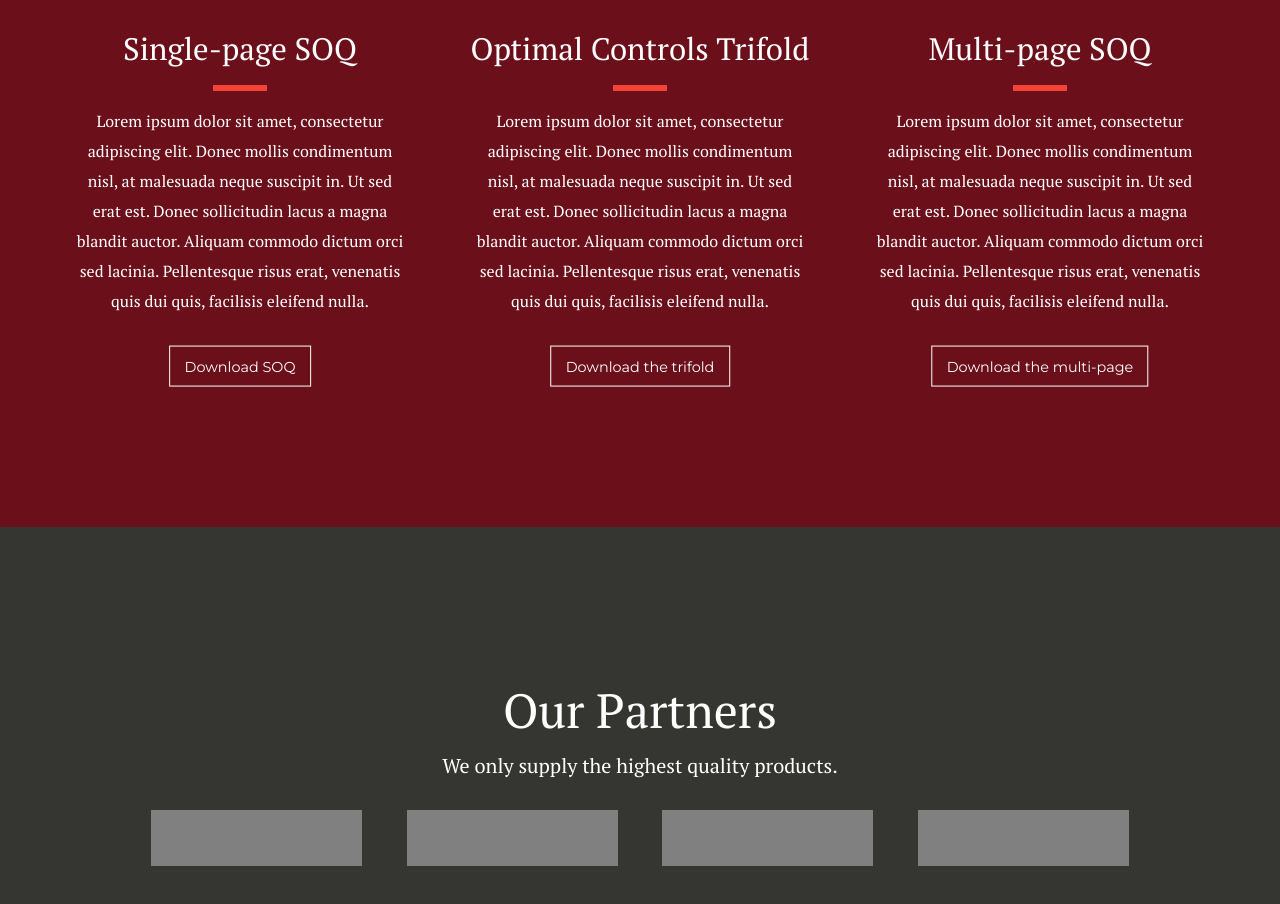
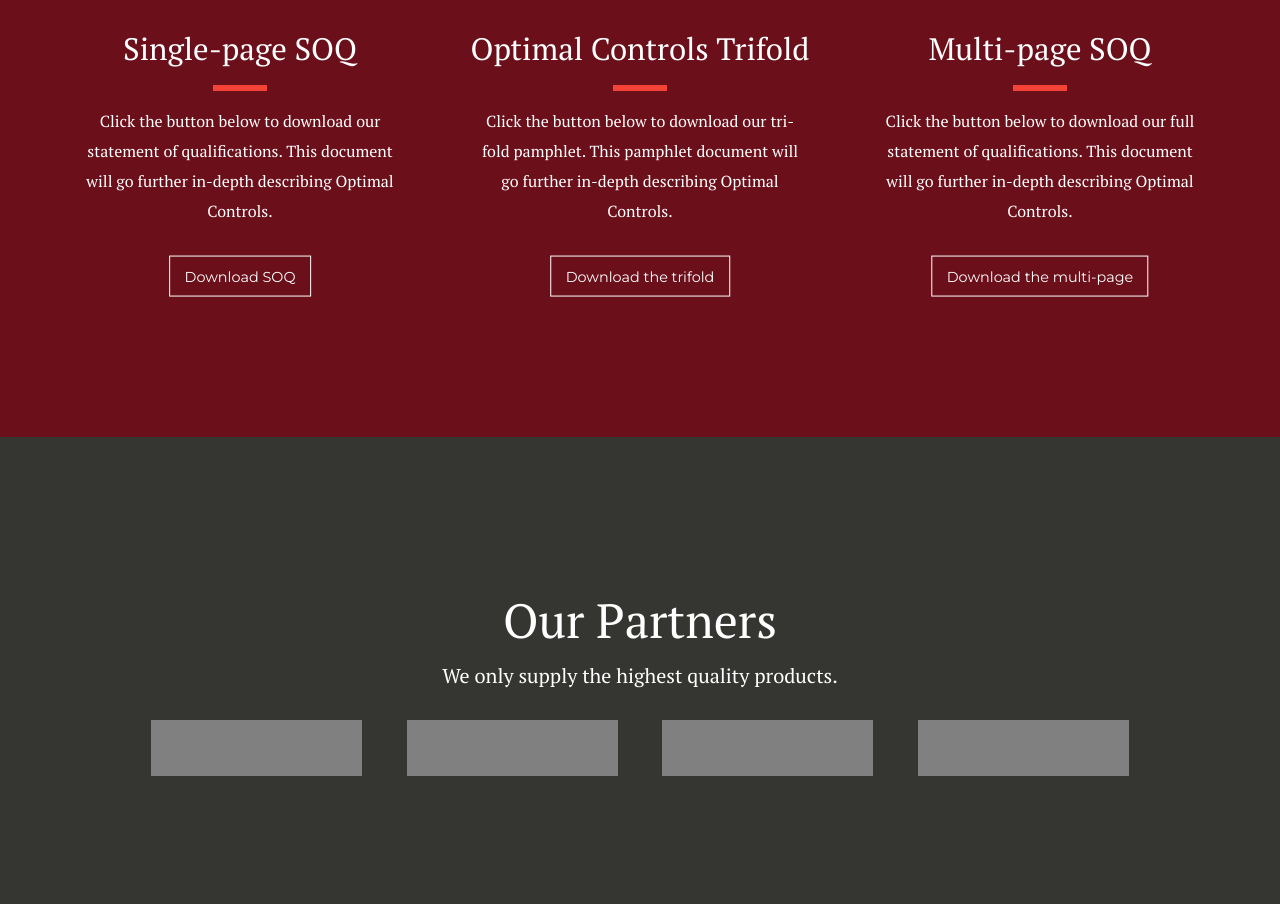
Before and after one commit to niwong/optimalcontrols.net, a plain HTML site: page index.html in a window 1280 px wide. Shown: the part 1223-2127 px from the top of the page. Drawn offline with Linux system fonts and the light colour scheme.

Commit message:
soq desc

```diff
--- a/index.html
+++ b/index.html
@@ -46,7 +46,7 @@
         <div class="iconCont"><i class="fa fa-file-pdf-o icon fa-3x" aria-hidden="true"></i></div>
         <h3 class="soqHeader">Single-page SOQ</h2>
         <div class="brickDivide center"></div>
-        <p class="soqDesc">Lorem ipsum dolor sit amet, consectetur adipiscing elit. Donec mollis condimentum nisl, at malesuada neque suscipit in. Ut sed erat est. Donec sollicitudin lacus a magna blandit auctor. Aliquam commodo dictum orci sed lacinia. Pellentesque risus erat, venenatis quis dui quis, facilisis eleifend nulla.</p>
+        <p class="soqDesc">Click the button below to download our statement of qualifications.  This document will go further in-depth describing Optimal Controls.</p>
         <span class="center"><a class="hollow button soqButton" href="/res/optimalControlsSinglePage.pdf">Download SOQ</a></span>
         <div class="borderDivider show-for-small-only"></div>
       </div>
@@ -54,7 +54,7 @@
         <div class="iconCont"><i class="fa fa-file-text-o icon fa-3x" aria-hidden="true"></i></div>
         <h3 class="soqHeader">Optimal Controls Trifold</h2>
         <div class="brickDivide center"></div>
-        <p class="soqDesc">Lorem ipsum dolor sit amet, consectetur adipiscing elit. Donec mollis condimentum nisl, at malesuada neque suscipit in. Ut sed erat est. Donec sollicitudin lacus a magna blandit auctor. Aliquam commodo dictum orci sed lacinia. Pellentesque risus erat, venenatis quis dui quis, facilisis eleifend nulla.</p>
+        <p class="soqDesc">Click the button below to download our tri-fold pamphlet.  This pamphlet document will go further in-depth describing Optimal Controls.</p>
         <a class="hollow button soqButton" href="/res/optimalControlsTrifold.pdf">Download the trifold</a>
         <div class="borderDivider show-for-small-only"></div>
       </div>
@@ -62,7 +62,7 @@
         <div class="iconCont"><i class="fa fa-newspaper-o icon fa-3x" aria-hidden="true"></i></div>
         <h3 class="soqHeader">Multi-page SOQ</h2>
         <div class="brickDivide center"></div>
-        <p class="soqDesc">Lorem ipsum dolor sit amet, consectetur adipiscing elit. Donec mollis condimentum nisl, at malesuada neque suscipit in. Ut sed erat est. Donec sollicitudin lacus a magna blandit auctor. Aliquam commodo dictum orci sed lacinia. Pellentesque risus erat, venenatis quis dui quis, facilisis eleifend nulla.</p>
+        <p class="soqDesc">Click the button below to download our full statement of qualifications.  This document will go further in-depth describing Optimal Controls.</p>
         <a class="hollow button soqButton" href="#">Download the multi-page</a>
       </div>
     </div>
```
